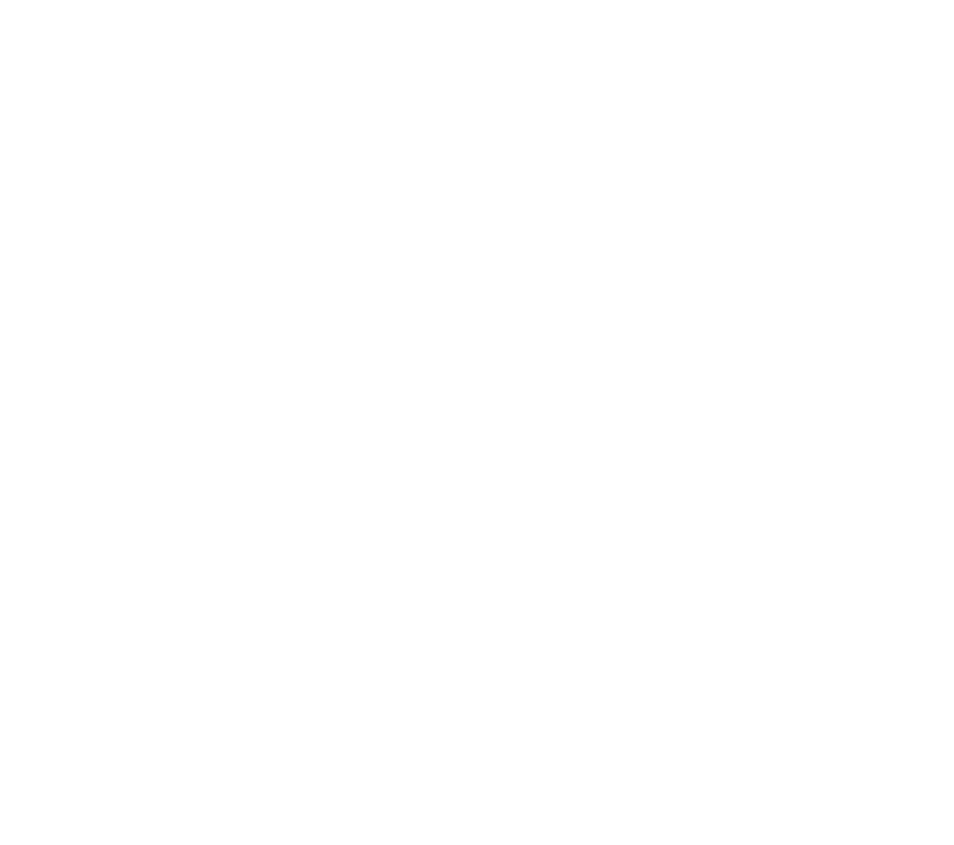
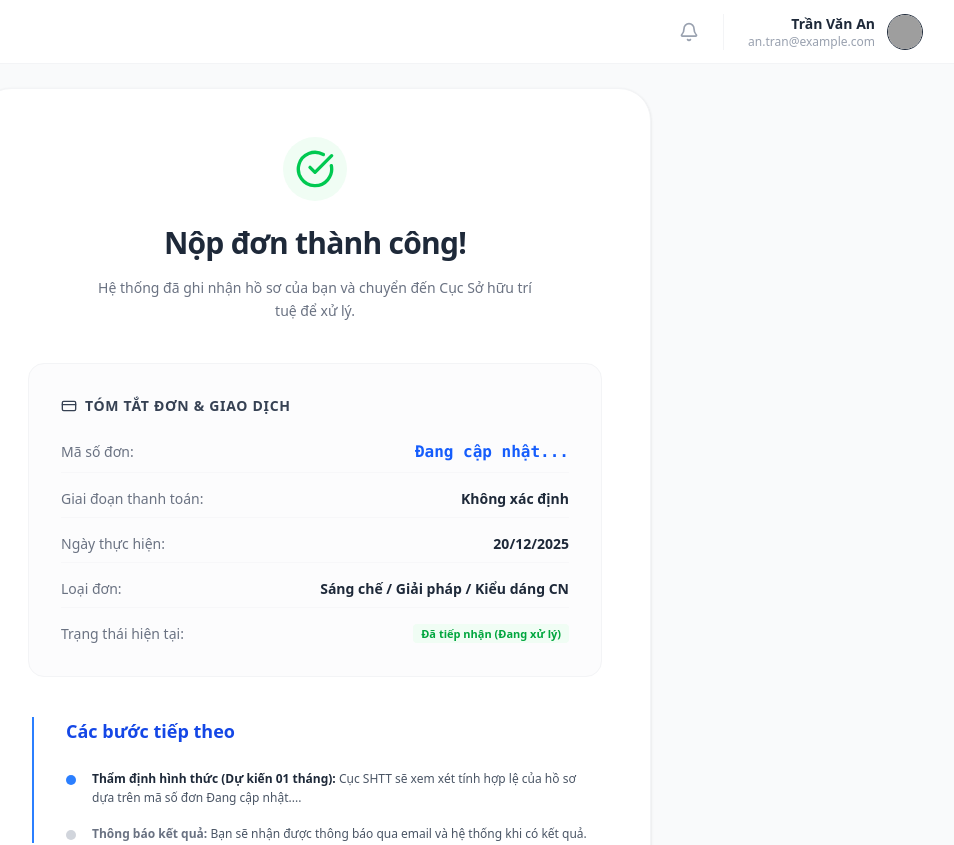
Before and after one commit to ronaldat3737a/ipms-project, a React (Vite) app in the folder frontend/: page /payment-result in a window 1280 px wide. Before the commit this address had no page. Shown: the top 845 px of the page, without its empty margins (325-1279 px from the left). Before the commit the page ends 800 px from the top, so only its background shows below. Built offline with nearby package versions, Linux system fonts and the light colour scheme; grey boxes are pictures that could not be loaded.

Commit message:
Maybe Final 12/1 part haiiiii

```diff
--- a/frontend/src/App.jsx
+++ b/frontend/src/App.jsx
@@ -13,6 +13,7 @@ import Phase2Payment from "./pages/Applicant/Patent/Phase2Payment";
 import Phase3Payment from "./pages/Applicant/Patent/Phase3Payment";
 import PatentRevision from "./pages/Applicant/Patent/PatentRevision";
 import ApplicantRejectReasonView from "./pages/Applicant/Patent/ApplicantRejectReasonView";
+import PaymentResult from "./pages/Applicant/PaymentResult";
 
 // 3. Nhóm Người duyệt đơn (Examiner)
 import ExaminerDashboard from "./pages/Examiner/ExaminerDashboard";
@@ -29,7 +30,7 @@ import Step3_Attachments from "./pages/Applicant/Patent/Filing/Step3_Attachments
 import Step4_Claims from "./pages/Applicant/Patent/Filing/Step4_Claims";
 import Step5_Submission from "./pages/Applicant/Patent/Filing/Step5_Submission";
 import Step6_FeePayment from "./pages/Applicant/Patent/Filing/Step6_FeePayment";
-import SuccessPage from "./pages/Applicant/Patent/Filing/SuccessPage";
+
 
 // 5. Nhóm Examiner xử lý (Actions)
 import AcceptConfirmation from "./pages/Examiner/Patent/AcceptConfirmation";
@@ -52,7 +53,7 @@ import DesignStep3 from "./pages/Applicant/Design/Filing/Step3_Attachments";
 import DesignStep4 from "./pages/Applicant/Design/Filing/Step4_Claims";
 import DesignStep5 from "./pages/Applicant/Design/Filing/Step5_Submission";
 import DesignStep6 from "./pages/Applicant/Design/Filing/Step6_FeePayment";
-import DesignSuccessPage from "./pages/Applicant/Design/Filing/SuccessPage";
+
 
 // 7. Examiner - Design
 import DesignReviewList from "./pages/Examiner/Design/DesignReviewList";
@@ -66,6 +67,7 @@ function App() {
         <Route path="/" element={<Landing />} />
         <Route path="/login" element={<Login />} />
         <Route path="/register" element={<Register />} />
+        <Route path="/payment-result" element={<PaymentResult />} />
 
         {/* === APPLICANT DASHBOARD === */}
         <Route path="/applicant-dashboard" element={<ApplicantDashboard />} />
@@ -83,7 +85,6 @@ function App() {
                 <Route path="step4" element={<Step4_Claims />} />
                 <Route path="step5" element={<Step5_Submission />} />
                 <Route path="step6" element={<Step6_FeePayment />} />
-                <Route path="payment-result" element={<SuccessPage />} />
               </Routes>
             </PatentFilingProvider>
         } />
@@ -98,7 +99,6 @@ function App() {
                     <Route path="step4" element={<DesignStep4 />} />
                     <Route path="step5" element={<DesignStep5 />} />
                     <Route path="step6" element={<DesignStep6 />} />
-                    <Route path="payment-result" element={<DesignSuccessPage />} />
                 </Routes>
             </DesignFilingProvider>
         } />
--- /dev/null
+++ b/frontend/src/pages/Applicant/PaymentResult.jsx
@@ -0,0 +1,220 @@
+import React from "react";
+import { useNavigate, useLocation, useSearchParams } from "react-router-dom";
+import { CheckCircle, Bell, AlertCircle, CreditCard, ArrowRight } from "lucide-react";
+
+/*
+  ⚠️ LƯU Ý KIẾN TRÚC
+  - KHÔNG dùng FilingContext
+  - Trang này phải chạy độc lập khi VNPay redirect từ bên ngoài
+*/
+
+const PaymentResult = () => {
+  const navigate = useNavigate();
+  const location = useLocation();
+  const [searchParams] = useSearchParams();
+
+  // --- LOGIC NHẬN KẾT QUẢ VNPAY ---
+  const vnpResponseCode = searchParams.get("vnp_ResponseCode");
+  const vnpTransactionNo = searchParams.get("vnp_TransactionNo");
+  const vnpAmount = searchParams.get("vnp_Amount");
+  const vnpTxnRef = searchParams.get("vnp_TxnRef");
+
+  const isFromPayment = vnpResponseCode !== null;
+  const isPaymentSuccess = vnpResponseCode === "00";
+
+  // Lấy mã số đơn
+  const appNo = isFromPayment
+    ? vnpTxnRef
+    : location.state?.appNo || "Đang cập nhật...";
+
+  // Xác định giai đoạn thanh toán (GĐ 1 / 2 / 3)
+  const paymentStage = vnpTxnRef?.includes("_1_")
+    ? "Giai đoạn 1"
+    : vnpTxnRef?.includes("_2_")
+    ? "Giai đoạn 2"
+    : vnpTxnRef?.includes("_3_")
+    ? "Giai đoạn 3"
+    : "Không xác định";
+
+  // Ngày hiện tại
+  const today = new Date().toLocaleDateString("vi-VN", {
+    day: "2-digit",
+    month: "2-digit",
+    year: "numeric",
+  });
+
+  const handleReturnDashboard = () => {
+    navigate("/applicant-dashboard");
+  };
+
+  return (
+    <div className="min-h-screen bg-gray-50 flex flex-col font-sans text-gray-800">
+      {/* --- HEADER GIỮ NGUYÊN --- */}
+      <header className="h-16 bg-white border-b border-gray-100 flex items-center justify-end px-8 sticky top-0 z-10">
+        <div className="flex items-center gap-6">
+          <Bell size={20} className="text-gray-400" />
+          <div className="flex items-center gap-3 border-l pl-6 border-gray-100">
+            <div className="text-right">
+              <p className="text-sm font-bold text-gray-800">Trần Văn An</p>
+              <p className="text-xs text-gray-400 font-medium">an.tran@example.com</p>
+            </div>
+            <img
+              src="https://api.dicebear.com/7.x/avataaars/svg?seed=Felix"
+              alt="Avatar"
+              className="w-9 h-9 rounded-full border"
+            />
+          </div>
+        </div>
+      </header>
+
+      <main className="flex-grow flex items-center justify-center p-6">
+        <div className="bg-white w-full max-w-2xl rounded-[32px] shadow-sm border border-gray-100 p-12 flex flex-col items-center">
+          {/* ICON */}
+          <div
+            className={`w-16 h-16 rounded-full flex items-center justify-center mb-6 ${
+              isFromPayment && !isPaymentSuccess ? "bg-red-50" : "bg-green-50"
+            }`}
+          >
+            {isFromPayment && !isPaymentSuccess ? (
+              <AlertCircle size={40} className="text-red-500" />
+            ) : (
+              <CheckCircle size={40} className="text-green-500" />
+            )}
+          </div>
+
+          <h1 className="text-3xl font-black mb-4 tracking-tight text-center">
+            {isFromPayment
+              ? isPaymentSuccess
+                ? "Thanh toán thành công!"
+                : "Giao dịch thất bại"
+              : "Nộp đơn thành công!"}
+          </h1>
+
+          <p className="text-gray-500 text-center text-sm font-medium leading-relaxed max-w-md mb-10">
+            {isFromPayment && !isPaymentSuccess
+              ? "Đã có lỗi xảy ra trong quá trình thanh toán. Vui lòng kiểm tra lại số dư hoặc thử lại sau."
+              : "Hệ thống đã ghi nhận hồ sơ của bạn và chuyển đến Cục Sở hữu trí tuệ để xử lý."}
+          </p>
+
+          {/* --- TÓM TẮT --- */}
+          <section className="w-full bg-gray-50/50 rounded-2xl p-8 border border-gray-100 mb-10">
+            <h3 className="font-bold text-sm mb-6 uppercase tracking-wider text-gray-700 flex items-center gap-2">
+              <CreditCard size={16} /> Tóm tắt đơn & Giao dịch
+            </h3>
+
+            <div className="space-y-4">
+              <InfoRow label="Mã số đơn:" value={appNo} isHighlight />
+              <InfoRow label="Giai đoạn thanh toán:" value={paymentStage} />
+
+              {isFromPayment && (
+                <>
+                  <InfoRow label="Mã giao dịch VNPay:" value={vnpTransactionNo} />
+                  <InfoRow
+                    label="Số tiền đã nộp:"
+                    value={`${(parseInt(vnpAmount) / 100).toLocaleString()} VND`}
+                  />
+                </>
+              )}
+
+              <InfoRow label="Ngày thực hiện:" value={today} />
+              <InfoRow label="Loại đơn:" value="Sáng chế / Giải pháp / Kiểu dáng CN" />
+              <InfoRow
+                label="Trạng thái hiện tại:"
+                value={
+                  isFromPayment && !isPaymentSuccess
+                    ? "Chờ thanh toán lại"
+                    : "Đã tiếp nhận (Đang xử lý)"
+                }
+                isStatus
+                color={isFromPayment && !isPaymentSuccess ? "red" : "green"}
+              />
+            </div>
+          </section>
+
+          {/* BƯỚC TIẾP THEO */}
+          {(!isFromPayment || isPaymentSuccess) && (
+            <section className="w-full space-y-6 mb-12 px-4 border-l-2 border-blue-500 ml-2">
+              <h3 className="font-bold text-lg text-blue-700 pl-4">
+                Các bước tiếp theo
+              </h3>
+              <ul className="space-y-4">
+                <StepItem
+                  title="Thẩm định hình thức (Dự kiến 01 tháng):"
+                  desc={`Cục SHTT sẽ xem xét tính hợp lệ của hồ sơ dựa trên mã số đơn ${appNo}.`}
+                  active
+                />
+                <StepItem
+                  title="Thông báo kết quả:"
+                  desc="Bạn sẽ nhận được thông báo qua email và hệ thống khi có kết quả."
+                />
+              </ul>
+            </section>
+          )}
+
+          {/* NÚT */}
+          <div className="flex flex-col w-full items-center gap-4">
+            <button
+              onClick={handleReturnDashboard}
+              className="w-full max-w-xs py-3.5 bg-blue-500 text-white rounded-xl font-bold hover:bg-blue-600 transition shadow-md shadow-blue-100"
+            >
+              Quay lại Dashboard
+            </button>
+
+            {isFromPayment && !isPaymentSuccess && (
+              <button
+                onClick={() => navigate(-1)}
+                className="text-sm font-bold text-blue-600 hover:underline flex items-center gap-1"
+              >
+                Thử thanh toán lại <ArrowRight size={14} />
+              </button>
+            )}
+          </div>
+        </div>
+      </main>
+
+      <footer className="h-14 border-t border-gray-100 flex items-center justify-center text-[10px] text-gray-400 font-medium">
+        © 2025 IPMS Sáng Chế & Giải Pháp. All rights reserved.
+      </footer>
+    </div>
+  );
+};
+
+// Helper Components
+const InfoRow = ({ label, value, isStatus, isHighlight, color }) => (
+  <div className="flex justify-between items-center text-sm border-b border-gray-100/50 pb-2 last:border-0 last:pb-0">
+    <span className="text-gray-500 font-medium">{label}</span>
+    <span
+      className={`font-bold ${
+        isStatus
+          ? `text-${color}-600 bg-${color}-50 px-2 py-0.5 rounded text-[11px]`
+          : isHighlight
+          ? "text-blue-600 font-mono text-base"
+          : "text-gray-800"
+      }`}
+    >
+      {value}
+    </span>
+  </div>
+);
+
+const StepItem = ({ title, desc, active }) => (
+  <li className="flex gap-4 pl-4 relative">
+    <div
+      className={`w-2.5 h-2.5 rounded-full mt-1.5 shrink-0 ${
+        active ? "bg-blue-500" : "bg-gray-300"
+      }`}
+    ></div>
+    <p className="text-xs text-gray-600 leading-relaxed font-medium">
+      <span
+        className={`font-bold ${
+          active ? "text-gray-800" : "text-gray-500"
+        }`}
+      >
+        {title}
+      </span>{" "}
+      {desc}
+    </p>
+  </li>
+);
+
+export default PaymentResult;
```
Also changed, not shown: 9 other files (tests, documents, lock files or other folders).
